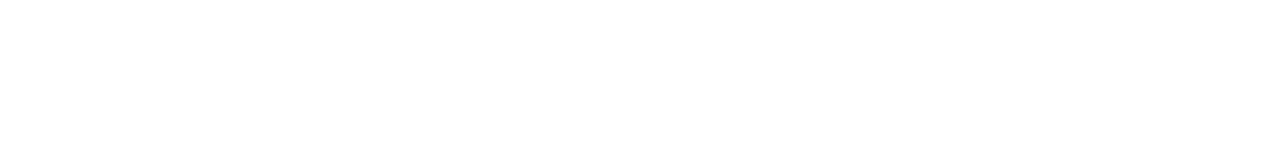
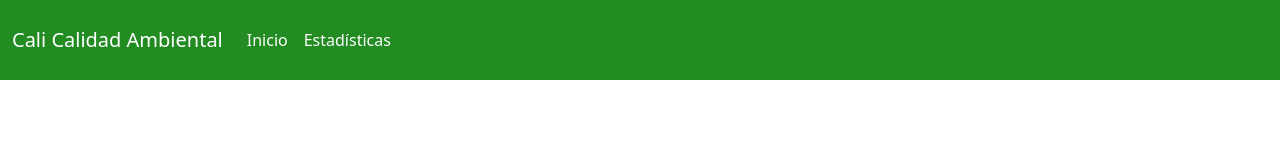
Before and after one commit to CarlosPad08/EcoHackers-Hackathon, a plain HTML site: page frontend/index.html in a window 1280 px wide. Drawn offline with nearby package versions, Linux system fonts and the light colour scheme.

Commit message:
Se ñade navbar

```diff
--- /dev/null
+++ b/frontend/estilos/style_Index.css
@@ -0,0 +1,14 @@
+.navbar {
+    height: 80px;
+}
+
+.bg-verdebosque {
+    background-color: #228B22 !important;
+    /* Código de color verde bosque */
+}
+
+.bg-verdebosque .nav-link,
+.bg-verdebosque .navbar-brand {
+    color: white !important;
+    /* Color blanco para los elementos de navegación */
+}
--- a/frontend/index.html
+++ b/frontend/index.html
@@ -1,11 +1,64 @@
 <!DOCTYPE html>
 <html lang="es">
+
 <head>
     <meta charset="UTF-8">
     <meta name="viewport" content="width=device-width, initial-scale=1.0">
     <title>Document</title>
+
+    <link href="https://cdn.jsdelivr.net/npm/bootstrap@5.3.3/dist/css/bootstrap.min.css" rel="stylesheet"
+        integrity="sha384-QWTKZyjpPEjISv5WaRU9OFeRpok6YctnYmDr5pNlyT2bRjXh0JMhjY6hW+ALEwIH" crossorigin="anonymous">
+    <script src="https://cdn.jsdelivr.net/npm/bootstrap@5.3.3/dist/js/bootstrap.bundle.min.js"
+        integrity="sha384-YvpcrYf0tY3lHB60NNkmXc5s9fDVZLESaAA55NDzOxhy9GkcIdslK1eN7N6jIeHz"
+        crossorigin="anonymous"></script>
+        <link rel="stylesheet" href="./estilos/style_Index.css">
+
 </head>
+
 <body>
 
+    <nav class="navbar navbar-expand-lg bg-body-tertiary bg-verdebosque">
+        <div class="container-fluid">
+            <a class="navbar-brand" href="#">Cali Calidad Ambiental</a>
+            <button class="navbar-toggler" type="button" data-bs-toggle="collapse"
+                data-bs-target="#navbarSupportedContent" aria-controls="navbarSupportedContent" aria-expanded="false"
+                aria-label="Toggle navigation">
+                <span class="navbar-toggler-icon"></span>
+            </button>
+            <div class="collapse navbar-collapse" id="navbarSupportedContent">
+                <ul class="navbar-nav me-auto mb-2 mb-lg-0">
+                    <li class="nav-item">
+                        <a class="nav-link active" aria-current="page" href="#">Inicio</a>
+                    </li>
+                    <li class="nav-item">
+                        <a class="nav-link" href="#">Estadísticas</a>
+                    </li>
+                    <!-- <li class="nav-item dropdown">
+                        <a class="nav-link dropdown-toggle" href="#" role="button" data-bs-toggle="dropdown"
+                            aria-expanded="false">
+                            Dropdown
+                        </a>
+                        <ul class="dropdown-menu">
+                            <li><a class="dropdown-item" href="#">Action</a></li>
+                            <li><a class="dropdown-item" href="#">Another action</a></li>
+                            <li>
+                                <hr class="dropdown-divider">
+                            </li>
+                            <li><a class="dropdown-item" href="#">Something else here</a></li>
+                        </ul>
+                    </li> -->
+
+                </ul>
+                <!-- <form class="d-flex" role="search">
+                    <input class="form-control me-2" type="search" placeholder="Search" aria-label="Search">
+                    <button class="btn btn-outline-success" type="submit">Search</button>
+                </form> -->
+            </div>
+        </div>
+    </nav>
+
+
+
 </body>
+
 </html>
```
